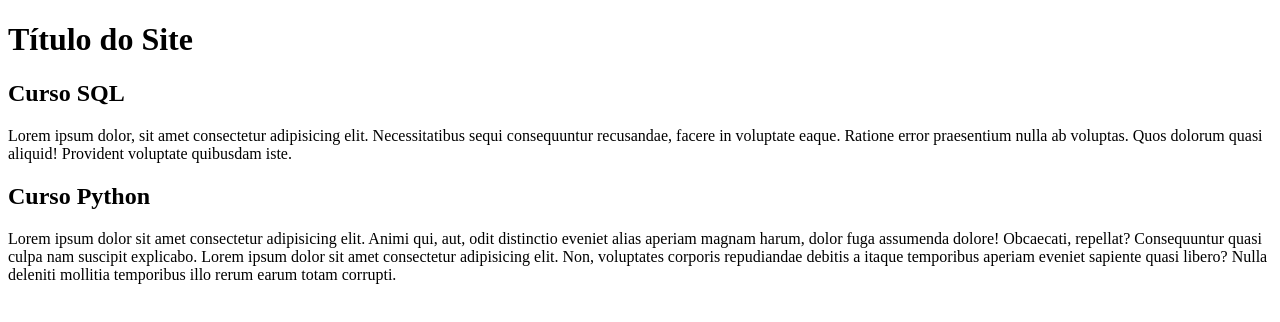
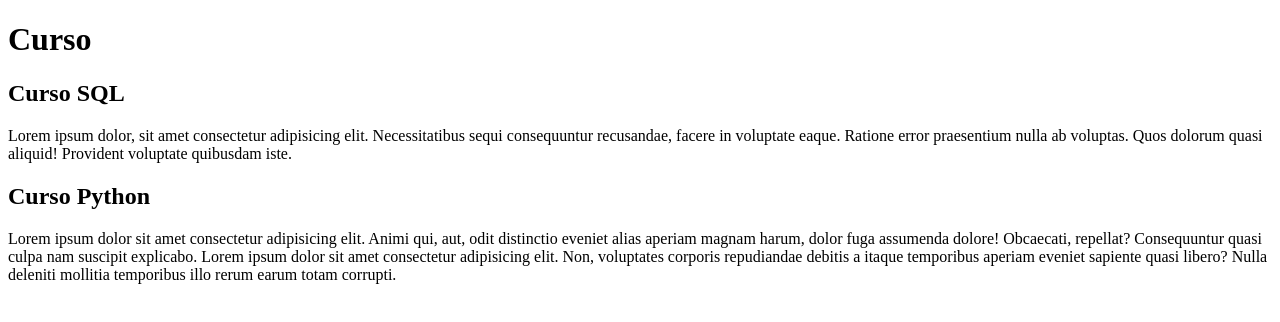
Before and after one commit to fabiorhormensj/projeto-site, a plain HTML site: page index.html in a window 1280 px wide. Drawn offline with Linux system fonts and the light colour scheme.

Commit message:
Update index.html

```diff
--- a/index.html
+++ b/index.html
@@ -8,7 +8,7 @@
 <body>
     <main>
         <header>
-            <h1>Título do Site</h1>
+            <h1>Curso</h1>
         </header>
         <article>
             <h2>Curso SQL</h2>
```
